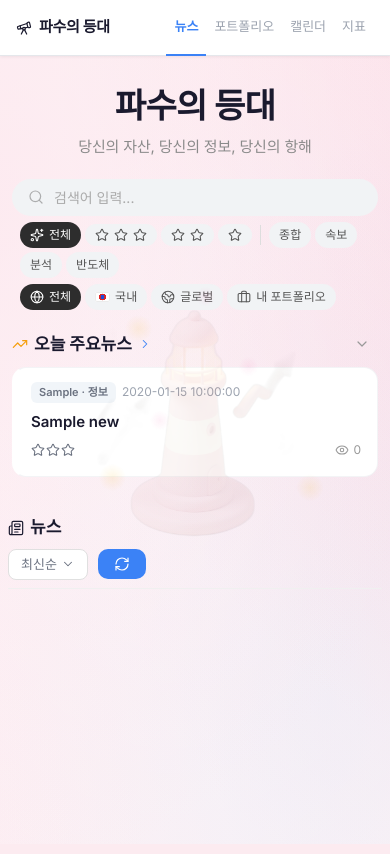
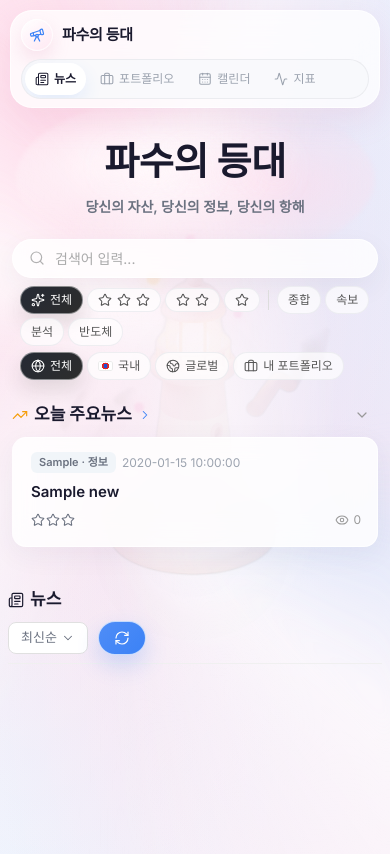
Before and after one commit to dalma-tian/pasu-lighthouse, a Flask app: page / in a window 390 px wide. Before the commit the page ends 580 px from the top, so only its background shows below. Run offline with Flask 3, Linux system fonts and the light colour scheme; tables that the repository leaves empty hold one stand-in row (values such as "Sample post").

Commit message:
design: glass/pill topbar + pink-blue wave bg + silkWave + asset_version cache-bust (디자인봇 + 달수)

```diff
--- a/app.py
+++ b/app.py
@@ -4,7 +4,23 @@ from models import init_db, get_db, backup_watchlist
 import scorer
 
 app = Flask(__name__)
+app.config['SEND_FILE_MAX_AGE_DEFAULT'] = 0
 init_db()
+
+@app.context_processor
+def inject_asset_version():
+    import os
+    try:
+        css_path = os.path.join(app.root_path, 'static', 'style.css')
+        return {'asset_version': int(os.path.getmtime(css_path))}
+    except OSError:
+        return {'asset_version': 1}
+
+@app.after_request
+def prevent_static_cache(response):
+    if request.path.startswith('/static/'):
+        response.headers['Cache-Control'] = 'no-store, max-age=0'
+    return response
 
 @app.route('/')
 def index():
--- a/static/style.css
+++ b/static/style.css
@@ -8,27 +8,51 @@ body {
   font-size: 15px;
   line-height: 1.5;
   color: var(--color-text-secondary);
-  background-color: #fef5f7;
+  min-height: 100vh;
+  background-color: #fff7fb;
   background-image:
-    radial-gradient(ellipse at 15% 30%, rgba(252, 228, 236, 0.7) 0%, transparent 55%),
-    radial-gradient(ellipse at 85% 15%, rgba(248, 187, 208, 0.4) 0%, transparent 50%),
-    radial-gradient(ellipse at 60% 70%, rgba(232, 234, 246, 0.5) 0%, transparent 55%),
-    radial-gradient(ellipse at 10% 85%, rgba(252, 228, 236, 0.5) 0%, transparent 45%),
-    radial-gradient(ellipse at 90% 55%, rgba(248, 187, 208, 0.3) 0%, transparent 45%),
-    radial-gradient(ellipse at 40% 50%, rgba(255, 255, 255, 0.8) 0%, transparent 60%);
-  background-size: 200% 200%;
+    radial-gradient(ellipse at 20% 18%, rgba(255, 224, 236, 0.9) 0%, transparent 46%),
+    radial-gradient(ellipse at 78% 16%, rgba(216, 235, 255, 0.72) 0%, transparent 48%),
+    radial-gradient(ellipse at 68% 70%, rgba(255, 214, 232, 0.62) 0%, transparent 54%),
+    radial-gradient(ellipse at 12% 82%, rgba(232, 244, 255, 0.78) 0%, transparent 48%),
+    linear-gradient(120deg, rgba(255, 255, 255, 0.9) 0%, rgba(255, 246, 251, 0.5) 42%, rgba(231, 244, 255, 0.62) 100%);
+  background-size: 170% 170%, 155% 155%, 180% 180%, 150% 150%, 100% 100%;
   background-position: 0% 0%;
-  animation: bgWave 20s ease-in-out infinite alternate;
+  animation: bgWave 18s ease-in-out infinite alternate;
   -webkit-font-smoothing: antialiased;
   -moz-osx-font-smoothing: grayscale;
 }
+body::before,
+body::after {
+  content: "";
+  position: fixed;
+  inset: -12vh -10vw;
+  pointer-events: none;
+  z-index: 0;
+}
+body::before {
+  background:
+    conic-gradient(from 210deg at 60% 44%, transparent 0 18%, rgba(255,255,255,0.88) 22%, rgba(255,213,232,0.42) 30%, transparent 42% 100%),
+    conic-gradient(from 28deg at 35% 58%, transparent 0 14%, rgba(217,236,255,0.62) 20%, rgba(255,255,255,0.82) 28%, transparent 43% 100%);
+  filter: blur(22px);
+  opacity: 0.86;
+  animation: silkWave 15s ease-in-out infinite alternate;
+}
+body::after {
+  background:
+    radial-gradient(ellipse at 54% 48%, rgba(255,255,255,0.82) 0%, transparent 36%),
+    linear-gradient(118deg, transparent 0 27%, rgba(255,255,255,0.48) 35%, transparent 48% 100%);
+  opacity: 0.76;
+}
 
 @keyframes bgWave {
-  0%   { background-position: 0% 0%; }
-  25%  { background-position: 40% 20%; }
-  50%  { background-position: 20% 50%; }
-  75%  { background-position: 60% 30%; }
-  100% { background-position: 30% 10%; }
+  0%   { background-position: 0% 6%, 100% 0%, 55% 90%, 8% 92%, 0% 0%; }
+  50%  { background-position: 32% 20%, 76% 18%, 38% 72%, 22% 64%, 0% 0%; }
+  100% { background-position: 14% 0%, 88% 34%, 68% 82%, 2% 70%, 0% 0%; }
+}
+@keyframes silkWave {
+  0% { transform: translate3d(-2%, -1%, 0) scale(1) rotate(-2deg); }
+  100% { transform: translate3d(2%, 1%, 0) scale(1.04) rotate(2deg); }
 }
 
 a { color: var(--color-primary); text-decoration: none; }
@@ -58,17 +82,22 @@ button { font-family: inherit; cursor: pointer; }
 
 /* ── Topbar ── */
 .topbar {
-  background: var(--color-bg);
-  height: var(--topbar-height);
-  border-bottom: 1px solid var(--color-border);
+  background: rgba(255, 255, 255, 0.76);
+  min-height: var(--topbar-height);
+  border: 1px solid rgba(255, 255, 255, 0.7);
   display: flex;
   align-items: center;
   justify-content: space-between;
-  padding: 0 var(--space-lg);
+  padding: 8px var(--space-lg);
   position: sticky;
-  top: 0;
+  top: 10px;
   z-index: var(--z-dropdown);
-  box-shadow: 0 1px 3px rgba(0,0,0,0.06);
+  width: calc(100% - 32px);
+  max-width: 1120px;
+  margin: 10px auto 0;
+  border-radius: var(--radius-full);
+  box-shadow: 0 12px 32px rgba(219, 128, 170, 0.14);
+  backdrop-filter: blur(22px);
 }
 .topbar h1 {
   font-size: 17px;
@@ -78,31 +107,49 @@ button { font-family: inherit; cursor: pointer; }
   white-space: nowrap;
   display: inline-flex;
   align-items: center;
-  gap: 7px;
+  gap: 9px;
+}
+.brand-mark {
+  width: 32px;
+  height: 32px;
+  border-radius: 50%;
+  display: inline-flex;
+  align-items: center;
+  justify-content: center;
+  color: var(--color-primary);
+  background: linear-gradient(145deg, rgba(255,255,255,0.95), rgba(255,225,238,0.72));
+  box-shadow: inset 0 0 0 1px rgba(255,255,255,0.7), 0 8px 18px rgba(219,128,170,0.2);
 }
 .tabs {
   display: flex;
-  height: var(--topbar-height);
-  align-items: stretch;
+  min-height: 38px;
+  align-items: center;
+  gap: 4px;
+  padding: 3px;
+  border-radius: var(--radius-full);
+  background: rgba(247, 249, 252, 0.76);
+  border: 1px solid rgba(229, 231, 235, 0.7);
 }
 .tabs a {
   display: flex;
   align-items: center;
-  padding: 0 var(--space-md);
+  gap: 5px;
+  padding: 8px 13px;
   font-size: 14px;
   font-weight: 500;
   color: var(--color-text-tertiary);
   text-decoration: none;
-  border-bottom: 2px solid transparent;
-  transition: color var(--transition), border-color var(--transition);
+  border-radius: var(--radius-full);
+  transition: color var(--transition), background var(--transition), box-shadow var(--transition);
   white-space: nowrap;
 }
 .tabs a.active {
-  color: var(--color-primary);
-  border-bottom-color: var(--color-primary);
+  color: var(--color-text-primary);
+  background: var(--color-bg);
+  box-shadow: 0 8px 18px rgba(59, 130, 246, 0.11);
   font-weight: 600;
 }
-.tabs a:hover:not(.active) { color: var(--color-primary); }
+.tabs a:hover:not(.active) { color: var(--color-primary); background: rgba(255,255,255,0.62); }
 
 /* ── Filter / Tab bars ── */
 .filter-bar, .tab-bar {
@@ -142,6 +189,8 @@ button { font-family: inherit; cursor: pointer; }
   max-width: var(--content-max);
   margin: 0 auto;
   padding: var(--space-lg) var(--space-md);
+  position: relative;
+  z-index: 1;
 }
 
 /* ── Feed header ── */
@@ -159,22 +208,23 @@ button { font-family: inherit; cursor: pointer; }
 
 /* ── Buttons ── */
 .btn-refresh {
-  background: var(--color-primary);
+  background: linear-gradient(135deg, #4f8df7, var(--color-primary));
   color: #fff;
-  border: none;
-  border-radius: var(--radius-md);
-  padding: 7px 16px;
+  border: 1px solid rgba(255,255,255,0.7);
+  border-radius: var(--radius-full);
+  padding: 8px 15px;
   font-size: 13px;
-  font-weight: 600;
+  font-weight: 700;
   cursor: pointer;
-  transition: background var(--transition);
+  transition: transform var(--transition), box-shadow var(--transition), background var(--transition);
   font-family: var(--font-sans);
   display: inline-flex;
   align-items: center;
   justify-content: center;
   gap: 6px;
+  box-shadow: 0 10px 22px rgba(59, 130, 246, 0.22);
 }
-.btn-refresh:hover { background: var(--color-primary-hover); }
+.btn-refresh:hover { background: linear-gradient(135deg, #337ff3, var(--color-primary-hover)); transform: translateY(-1px); }
 .btn-refresh:disabled { opacity: 0.55; cursor: wait; }
 
 /* ── Section label ── */
@@ -201,18 +251,21 @@ button { font-family: inherit; cursor: pointer; }
 
 /* ── News card ── */
 .card {
-  background: var(--color-bg);
-  border-radius: var(--radius-md);
-  padding: var(--space-md);
-  margin-bottom: 10px;
-  border: 1px solid var(--color-border-light);
+  background: rgba(255,255,255,0.82);
+  border-radius: var(--card-radius-lg);
+  padding: 17px 18px;
+  margin-bottom: 12px;
+  border: 1px solid rgba(255,255,255,0.72);
   border-left: 3px solid transparent;
-  transition: box-shadow var(--transition), transform var(--transition);
+  transition: box-shadow var(--transition), transform var(--transition), border-color var(--transition), background var(--transition);
+  box-shadow: 0 8px 28px rgba(44, 62, 89, 0.055);
+  backdrop-filter: blur(14px);
 }
 .card:hover {
-  box-shadow: 0 4px 20px rgba(248, 187, 208, 0.25);
-  transform: translateY(-1px);
-  border-color: rgba(248, 187, 208, 0.4);
+  box-shadow: 0 16px 34px rgba(248, 187, 208, 0.28);
+  transform: translateY(-2px);
+  border-color: rgba(248, 187, 208, 0.62);
+  background: rgba(255,255,255,0.94);
 }
 .card-featured { border-left-color: var(--color-warning); }
 
@@ -594,28 +651,44 @@ button { font-family: inherit; cursor: pointer; }
 
 /* ── Title Banner ── */
 .title-banner {
-  max-width: 640px;
-  margin: 48px auto 32px;
+  max-width: 760px;
+  margin: 58px auto 34px;
   padding: 0 20px;
   text-align: center;
   position: relative;
   z-index: 1;
 }
+.title-banner::before {
+  content: "";
+  position: absolute;
+  left: 50%;
+  top: 50%;
+  width: min(92vw, 620px);
+  height: 170px;
+  transform: translate(-50%, -50%);
+  background:
+    radial-gradient(ellipse at 36% 42%, rgba(255,255,255,0.95) 0%, transparent 52%),
+    radial-gradient(ellipse at 68% 54%, rgba(255, 219, 235, 0.62) 0%, transparent 58%);
+  filter: blur(2px);
+  border-radius: 50%;
+  z-index: -1;
+}
 .title-main {
   font-family: 'Inter', 'Noto Sans KR', -apple-system, sans-serif;
-  font-size: 34px;
-  font-weight: 700;
-  letter-spacing: -0.02em;
-  color: #1a1a2e;
-  line-height: 1.3;
-  margin: 0 0 8px;
+  font-size: clamp(38px, 6vw, 70px);
+  font-weight: 800;
+  letter-spacing: -0.01em;
+  color: var(--color-text-primary);
+  line-height: 1.05;
+  margin: 0 0 14px;
+  text-shadow: 0 8px 28px rgba(255, 178, 212, 0.22);
 }
 .title-sub {
   font-family: 'Inter', 'Noto Sans KR', -apple-system, sans-serif;
-  font-size: 15px;
-  font-weight: 400;
-  letter-spacing: -0.01em;
-  color: #8a8a8a;
+  font-size: 16px;
+  font-weight: 600;
+  letter-spacing: 0;
+  color: var(--color-text-secondary);
   line-height: 1.5;
   margin: 0;
 }
@@ -624,13 +697,18 @@ button { font-family: inherit; cursor: pointer; }
 .search-bar {
   max-width: 720px;
   margin: 0 auto;
-  padding: 12px 20px 8px;
+  padding: 13px 20px;
   display: flex;
   align-items: center;
   gap: 10px;
-  background: var(--search-bg);
+  background: rgba(255,255,255,0.78);
+  border: 1px solid rgba(255,255,255,0.72);
   border-radius: var(--search-radius);
   margin-bottom: 6px;
+  box-shadow: 0 10px 28px rgba(44,62,89,0.06);
+  backdrop-filter: blur(14px);
+  position: relative;
+  z-index: 1;
 }
 .search-icon {
   color: #888;
@@ -652,9 +730,11 @@ button { font-family: inherit; cursor: pointer; }
 
 /* ── Phase 2: 통합 필터바 ── */
 .filter-bar-v2 {
-  padding: 6px 20px 4px;
+  padding: 8px 20px 4px;
   max-width: 960px;
   margin: 0 auto;
+  position: relative;
+  z-index: 1;
 }
 .filter-row {
   display: flex;
@@ -672,9 +752,10 @@ button { font-family: inherit; cursor: pointer; }
   font-size: 13px;
   font-weight: 500;
   text-decoration: none;
-  background: var(--filter-inactive-bg);
+  background: rgba(255,255,255,0.68);
+  border: 1px solid rgba(229, 231, 235, 0.66);
   color: var(--filter-inactive-text);
-  transition: background 0.15s, color 0.15s;
+  transition: background 0.15s, color 0.15s, border-color 0.15s, box-shadow 0.15s;
   white-space: nowrap;
 }
 .stars-ui {
@@ -708,11 +789,14 @@ button { font-family: inherit; cursor: pointer; }
     repeating-linear-gradient(to bottom, #b91c1c 0 1px, #fff 1px 2px);
 }
 .filter-pill.active {
-  background: var(--filter-active-bg);
+  background: linear-gradient(135deg, #252a34, var(--filter-active-bg));
   color: var(--filter-active-text);
+  border-color: rgba(255,255,255,0.45);
+  box-shadow: 0 10px 20px rgba(45,45,45,0.12);
 }
 .filter-pill:hover:not(.active) {
-  background: #e5e7eb;
+  background: rgba(255,255,255,0.9);
+  border-color: rgba(248,187,208,0.72);
 }
 .filter-sep {
   width: 1px;
@@ -726,6 +810,8 @@ button { font-family: inherit; cursor: pointer; }
   max-width: 960px;
   margin: 12px auto;
   padding: 0 20px;
+  position: relative;
+  z-index: 1;
 }
 .top-news-header {
   display: flex;
@@ -835,13 +921,13 @@ button { font-family: inherit; cursor: pointer; }
   top: 50%;
   left: 50%;
   transform: translate(-50%, -50%);
-  width: 580px;
-  height: 580px;
+  width: min(76vw, 820px);
+  height: min(76vw, 820px);
   background: url('/static/lighthouse-watermark.png') no-repeat center/contain;
-  opacity: 0.14;
+  opacity: 0.19;
   pointer-events: none;
   z-index: 0;
-  /* 등대 본체는 정지 — 애니메이션 없음 */
+  filter: drop-shadow(0 34px 54px rgba(64, 91, 131, 0.12));
 }
 .watermark-artifact {
   position: fixed;
@@ -850,42 +936,58 @@ button { font-family: inherit; cursor: pointer; }
   border-radius: 50%;
 }
 .artifact-coin {
-  width: 28px;
-  height: 28px;
-  background: radial-gradient(circle, #fbbf24 0%, transparent 70%);
-  opacity: 0.12;
+  width: 34px;
+  height: 34px;
+  background: radial-gradient(circle, rgba(251,191,36,0.88) 0 18%, rgba(255,240,189,0.55) 32%, transparent 72%);
+  opacity: 0.2;
+  filter: blur(0.2px);
 }
 .artifact-arrow {
-  width: 20px;
-  height: 20px;
-  background: radial-gradient(circle, #f472b6 0%, transparent 70%);
-  opacity: 0.10;
+  width: 26px;
+  height: 26px;
+  background: radial-gradient(circle, rgba(244,114,182,0.86) 0 16%, rgba(255,214,232,0.48) 34%, transparent 72%);
+  opacity: 0.18;
+  filter: blur(0.2px);
 }
-.artifact-1 { top: 38%; left: 30%; animation: floatA 8s ease-in-out infinite; }
-.artifact-2 { top: 45%; left: 65%; animation: floatB 10s ease-in-out infinite; }
-.artifact-3 { top: 55%; left: 25%; animation: floatC 7s ease-in-out infinite; }
-.artifact-4 { top: 35%; left: 55%; animation: floatD 9s ease-in-out infinite; }
-.artifact-5 { top: 60%; left: 70%; animation: floatE 11s ease-in-out infinite; }
-.artifact-6 { top: 50%; left: 40%; animation: floatF 8.5s ease-in-out infinite; }
+.artifact-1 { top: 34%; left: 27%; animation: floatA 9s ease-in-out infinite; }
+.artifact-2 { top: 42%; left: 69%; animation: floatB 11s ease-in-out infinite; }
+.artifact-3 { top: 60%; left: 23%; animation: floatC 8s ease-in-out infinite; }
+.artifact-4 { top: 30%; left: 58%; animation: floatD 10s ease-in-out infinite; }
+.artifact-5 { top: 64%; left: 73%; animation: floatE 12s ease-in-out infinite; }
+.artifact-6 { top: 51%; left: 39%; animation: floatF 9.5s ease-in-out infinite; }
 
-@keyframes floatA { 0%,100%{transform:translate(0,0)} 50%{transform:translate(30px,-25px)} }
-@keyframes floatB { 0%,100%{transform:translate(0,0)} 50%{transform:translate(-20px,-30px)} }
-@keyframes floatC { 0%,100%{transform:translate(0,0)} 50%{transform:translate(15px,-20px)} }
-@keyframes floatD { 0%,100%{transform:translate(0,0)} 50%{transform:translate(-35px,-15px)} }
-@keyframes floatE { 0%,100%{transform:translate(0,0)} 50%{transform:translate(25px,-35px)} }
-@keyframes floatF { 0%,100%{transform:translate(0,0)} 50%{transform:translate(-15px,-28px)} }
+@keyframes floatA { 0%,100%{transform:translate(0,0) scale(1)} 50%{transform:translate(56px,-46px) scale(1.12)} }
+@keyframes floatB { 0%,100%{transform:translate(0,0) scale(1)} 50%{transform:translate(-48px,-58px) scale(0.94)} }
+@keyframes floatC { 0%,100%{transform:translate(0,0) scale(1)} 50%{transform:translate(42px,-40px) scale(1.1)} }
+@keyframes floatD { 0%,100%{transform:translate(0,0) scale(1)} 50%{transform:translate(-62px,-34px) scale(1.08)} }
+@keyframes floatE { 0%,100%{transform:translate(0,0) scale(1)} 50%{transform:translate(52px,-64px) scale(0.96)} }
+@keyframes floatF { 0%,100%{transform:translate(0,0) scale(1)} 50%{transform:translate(-38px,-52px) scale(1.12)} }
 
 /* ── Responsive ── */
 @media (max-width: 480px) {
-  .topbar { padding: 0 var(--space-md); }
+  .topbar {
+    width: calc(100% - 20px);
+    padding: 8px 10px;
+    align-items: flex-start;
+    border-radius: 22px;
+    flex-direction: column;
+    gap: 8px;
+  }
   .topbar h1 { font-size: 15px; }
-  .tabs a { padding: 0 var(--space-sm); font-size: 13px; }
+  .tabs {
+    width: 100%;
+    overflow-x: auto;
+    justify-content: flex-start;
+  }
+  .tabs::-webkit-scrollbar { display: none; }
+  .tabs a { padding: 7px 10px; font-size: 12px; }
   .feed { padding: var(--space-md) var(--space-sm); }
   .indicator-grid { grid-template-columns: repeat(2, 1fr); }
   .filter-bar, .tab-bar { padding: var(--space-sm) var(--space-md); }
   .autocomplete-dropdown { min-width: 280px; }
-  .title-banner { margin: 28px auto 20px; }
-  .watermark-lighthouse-center { width: 320px; height: 320px; opacity: 0.12; }
+  .title-banner { margin: 34px auto 22px; }
+  .title-sub { font-size: 14px; }
+  .watermark-lighthouse-center { width: 430px; height: 430px; opacity: 0.14; }
   /* Phase 2 responsive */
   .search-bar { max-width: 100%; margin: 0 12px; padding: 10px 16px; }
   .filter-row { gap: 4px; }
--- a/templates/index.html
+++ b/templates/index.html
@@ -4,7 +4,7 @@
     <meta charset="UTF-8">
     <meta name="viewport" content="width=device-width, initial-scale=1.0">
     <title>파수의 등대 - 경제 뉴스</title>
-    <link rel="stylesheet" href="/static/style.css">
+    <link rel="stylesheet" href="/static/style.css?v={{ asset_version }}">
     <script src="https://unpkg.com/lucide@latest"></script>
 </head>
 <body>
@@ -17,12 +17,12 @@
     <div class="watermark-artifact artifact-arrow artifact-6"></div>
 
     <nav class="topbar">
-        <h1><i data-lucide="telescope" class="icon-sm"></i> 파수의 등대</h1>
+        <h1><span class="brand-mark"><i data-lucide="telescope" class="icon-sm"></i></span><span>파수의 등대</span></h1>
         <div class="tabs">
-            <a href="/" class="active">뉴스</a>
-            <a href="/watchlist">포트폴리오</a>
-            <a href="/calendar">캘린더</a>
-            <a href="/dashboard">지표</a>
+            <a href="/" class="active"><i data-lucide="newspaper" class="icon-xs"></i>뉴스</a>
+            <a href="/watchlist"><i data-lucide="briefcase" class="icon-xs"></i>포트폴리오</a>
+            <a href="/calendar"><i data-lucide="calendar-days" class="icon-xs"></i>캘린더</a>
+            <a href="/dashboard"><i data-lucide="activity" class="icon-xs"></i>지표</a>
         </div>
     </nav>
 
```
Also changed, not shown: other parts of static/style.css (+17 -13 lines), CLAUDE.md (+169 -90 lines), templates/calendar.html (+6 -6 lines), templates/dashboard.html (+6 -6 lines), templates/watchlist.html (+6 -6 lines).
